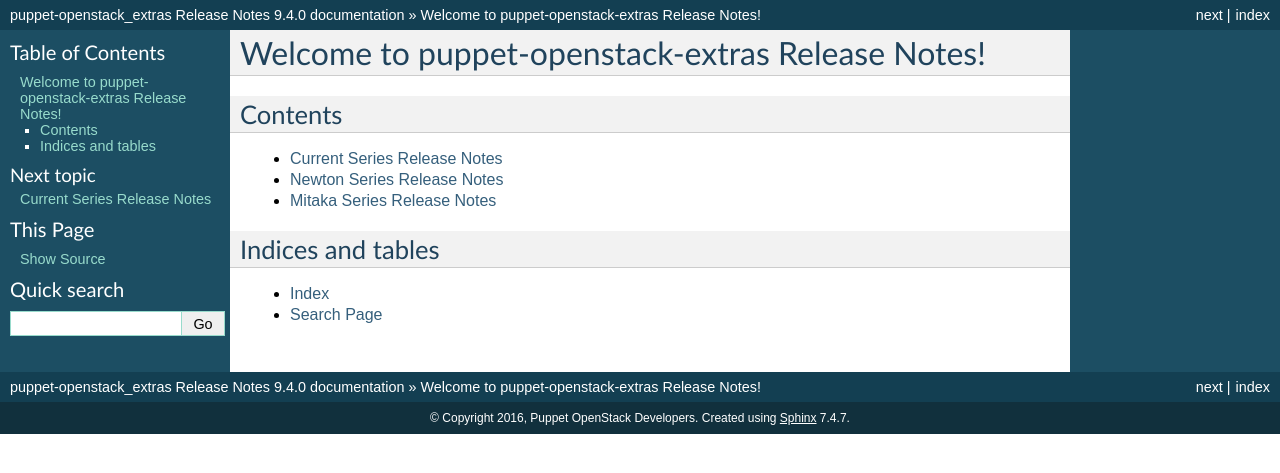
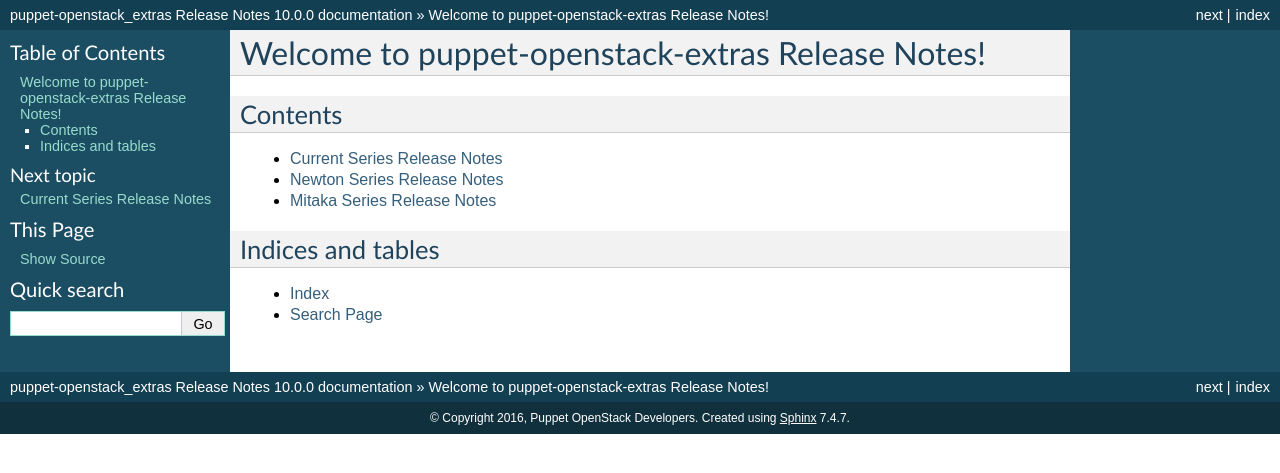
Before and after one commit to openstack/puppet-openstack_extras, a Sphinx documentation site: the page built from releasenotes/source/index.rst, in a window 1280 px wide. Shown: the top 473 px of the page. Built offline with Sphinx 7.4.7, drawn with Linux system fonts in a browser that asks for light colours.

Commit message:
Prepare 10.0.0 release
First release of Ocata.

Change-Id: I5a679da2f5376ff06b7c9c1b311d66d64056d210

```diff
--- a/metadata.json
+++ b/metadata.json
@@ -1,6 +1,6 @@
 {
   "name": "openstack-openstack_extras",
-  "version": "9.4.0",
+  "version": "10.0.0",
   "author": "OpenStack Contributors",
   "summary": "Puppet OpenStack Extras Module",
   "license": "Apache-2.0",
--- a/releasenotes/source/conf.py
+++ b/releasenotes/source/conf.py
@@ -52,9 +52,9 @@
 # built documents.
 #
 # The short X.Y version.
-version = '9.4.0'
+version = '10.0.0'
 # The full version, including alpha/beta/rc tags.
-release = '9.4.0'
+release = '10.0.0'
 
 # The language for content autogenerated by Sphinx. Refer to documentation
 # for a list of supported languages.
```
